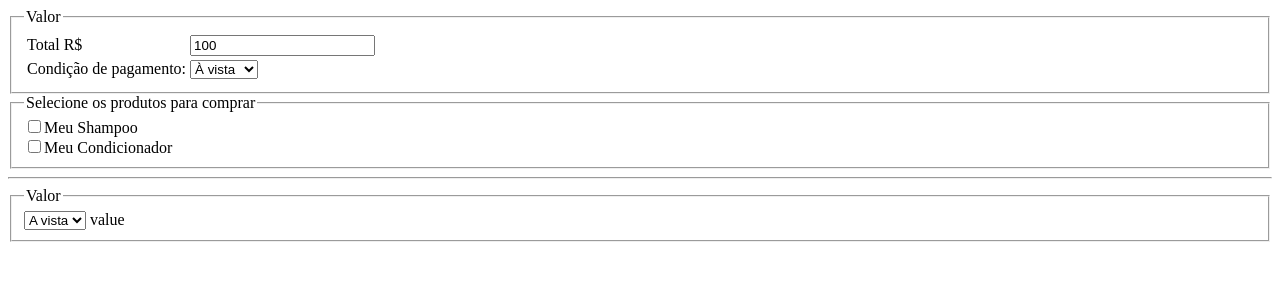
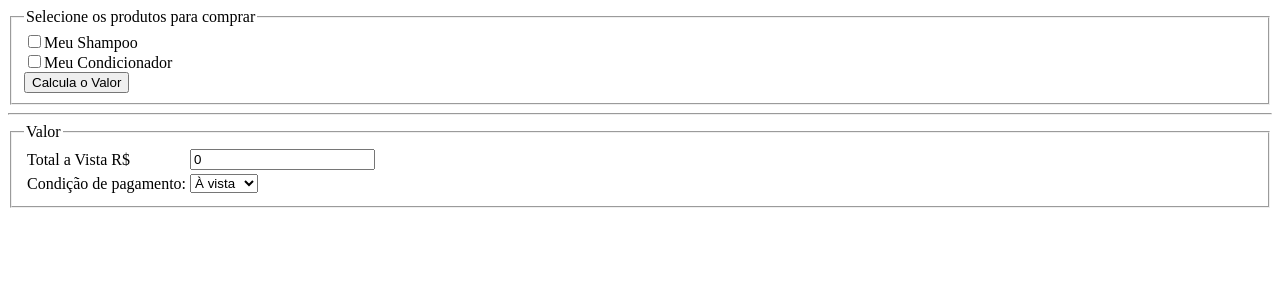
Before and after one commit to Nar4Ku/Django-Stripe, a Django app: page / in a window 1280 px wide. Shown: the top 308 px of the page. Run offline with Django 3.2, Linux system fonts and the light colour scheme; some libraries are stand-ins or nearby versions.

Commit message:
Ajuste dos valores com juros, a saber 4% + R/bin/bash,50 por transaçao

```diff
--- a/home/templates/home.html
+++ b/home/templates/home.html
@@ -4,13 +4,30 @@
 
 <script src="https://ajax.googleapis.com/ajax/libs/jquery/2.1.1/jquery.min.js"></script>
 
+
+<form action="{% url 'checkout' %}" method="POST">
+    {% csrf_token %}
+    <article>
+        <fieldset>
+            <legend>Selecione os produtos para comprar</legend>
+            <input type="checkbox" name="produto" id="shampoo" value="70" /><label for="shampoo">Meu
+                Shampoo</label><br />
+            <input type="checkbox" name="produto" id="condicionador" value="95" /><label for="condicionador">Meu
+                Condicionador</label><br />
+
+            <button id="check">Calcula o Valor</button>
+        </fieldset>
+        <hr>
+
         <fieldset>
             <legend>Valor</legend>
             <table>
                 <tbody>
                     <tr>
-                <td><label>Total R$</label></td>
-                <td><input type="number" min="0" class="total" value="100" /></td>
+                        <td><label>Total a Vista R$</label></td>
+                        <td><input type="number" min="0" id='total' class="total" value="0" />
+                        <input type="hidden" id="valorBase"/></td>
+
                     </tr>
                     <tr name="condicao-pag" id="condicao-pag">
                         <td><label>Condição de pagamento:</label></td>
@@ -29,40 +46,17 @@
                                 <option value="2" selected>2x</option>
                                 <option value="3">3x</option>
                                 <option value="4">4x</option>
+                                <option value="5">5x</option>
+                                <option value="6">6x</option>
                             </select>
                         </td>
                     </tr>
 
                     <tr id="parcelas" style="display:none">
 
-
                     </tr>
                 </tbody>
             </table>
-</fieldset>
-
-<form action="{% url 'checkout' %}" method="POST">
-    {% csrf_token %}
-    <article>
-        <fieldset>
-            <legend>Selecione os produtos para comprar</legend>
-            <input type="checkbox" id="shampoo" value="70" /><label for="shampoo">Meu
-                Shampoo</label><br />
-            <input type="checkbox" id="condicionador" value="95" /><label for="condicionador">Meu
-                Condicionador</label><br />
-        </fieldset>
-        <hr>
-        <fieldset>
-            <legend>Valor</legend>
-            <select id='total_amount' class="form-control" required>
-                <option value='1'>A vista</option>
-                <option value='2'>x2</option>
-                <option value='3'>x3</option>
-                <option value='4'>x4</option>
-                <option value='5'>x5</option>
-                <option value='6'>x5</option>
-            </select>
-            <label>value</label>
         </fieldset>
 
     </article>
@@ -78,28 +72,51 @@
     //Funcao para atualizar as parcelas e seus valores
     function atualizaValores() {
         // pegando a quantidade de parcelas
-        var valor = $("#n-parcelas").val();
+        var parcelas = $("#n-parcelas").val();
 
         //variavel que recebe os inputs(HTML)
         var geraInputs = "";
 
         //Calculando o valor de cada parcela
-        var valorParcela = parseFloat($(".total").val() / valor).toFixed(2);
+        var valorParcela = parseFloat($("#valorBase").val() / parcelas);
+        var parcelaComJuros = ((valorParcela * 1.04) + 0.5);
 
         //gerando os inputs com os valores de cada parcela
-        for (var i = 0; i < valor; i++) {
-            geraInputs += "<td> <input type='text' name='parcela[]' value='" + valorParcela + "'> ";
+        for (var i = 0; i < parcelas; i++) {
+            geraInputs += "<td> <input type='text' name='parcela[]' value='" + parcelaComJuros.toFixed(2) + "'> ";
         }
 
         // inserindo as parcelas
         $("#parcelas").html(geraInputs);
     }
 
-    $(document).ready(function (e) {
+    $(document).ready(function () {
+
+        //Evento para pegar os valores dos produtos selecionados
+        $('#check').on('click', function(e){ //event
+            e.preventDefault();
+            var valor = 0;
+            if ($("#shampoo").is(':checked')) {
+                valor += parseInt($("#shampoo").val());
+            }
+
+            if ($("#condicionador").is(':checked')){
+                valor += parseInt($("#condicionador").val());
+            }
+            //Adiciona  o juros 4% + R$0,50
+            valorBase = valor;
+            valorVista = (valor * 1.04) + 0.5;
+            //console.log(valor)
+
+            var total = $('#total').val(valorVista.toFixed(2));
+            $('#valorBase').val(valorBase.toFixed(2));
+            console.log(total.val());
+        });
+
+
         $(".total").on('change keyup keydown keypress', function () {
             // ao alterar o valor total, chama a funcao para alterar as parcelas
             atualizaValores();
-
 
         });
         $('#condicao-pag').on('change', 'select', function () {
@@ -118,14 +135,10 @@
         })
 
         $('#n-parcelas').on('change', function () {
-            /*Calcular valor das parcelas (2x, 3x, 4x) e preencher inputs*/
-            //Ao alterar a quantidade e parcelas chama a funcao para alterar as parcelas
+            /*Calcular valor das parcelas e preencher inputs*/
             atualizaValores();
         });
 
-
-
     });
-
 </script>
 {% endblock %}
```
Lines whose indentation alone changed are shown as unchanged.
